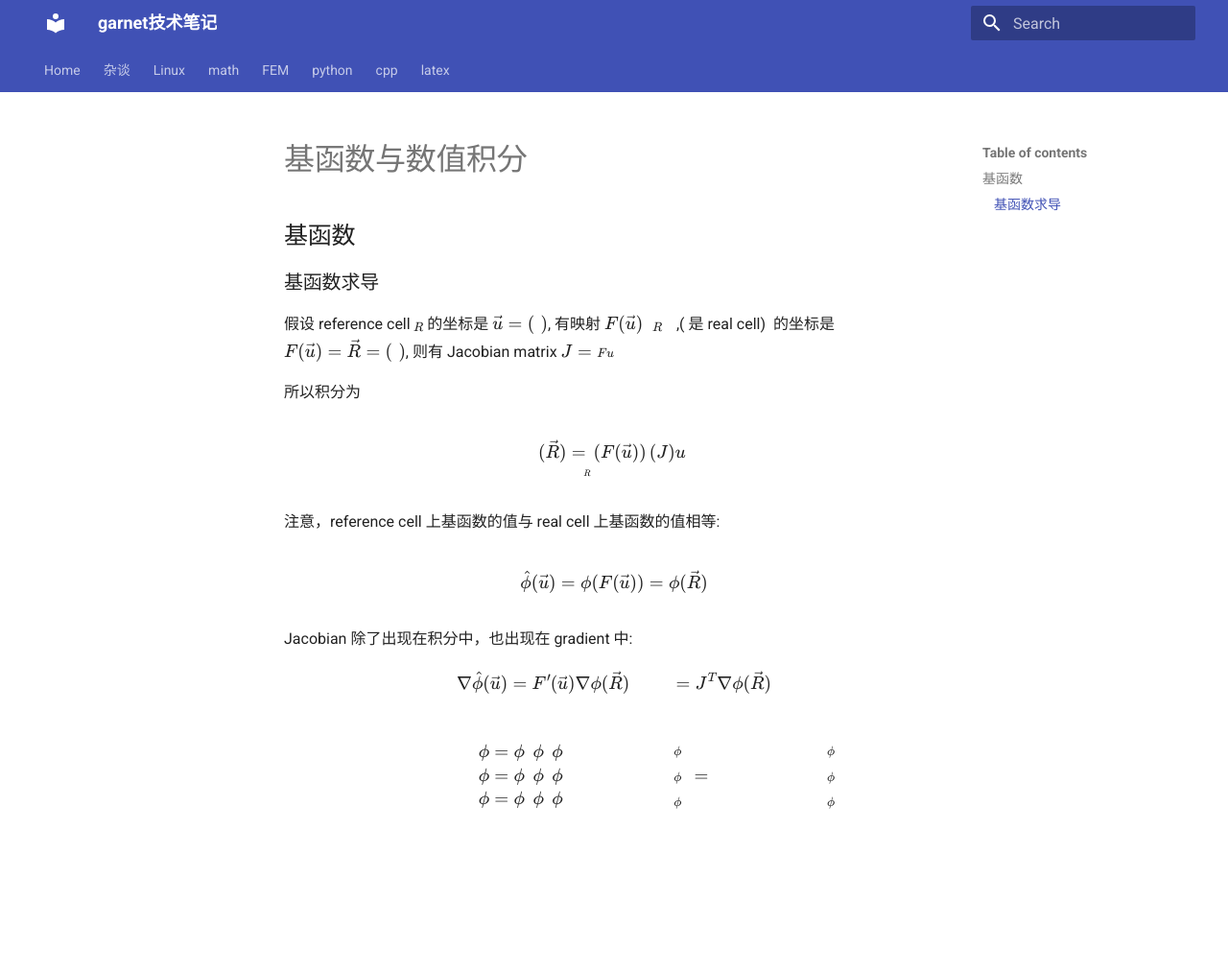
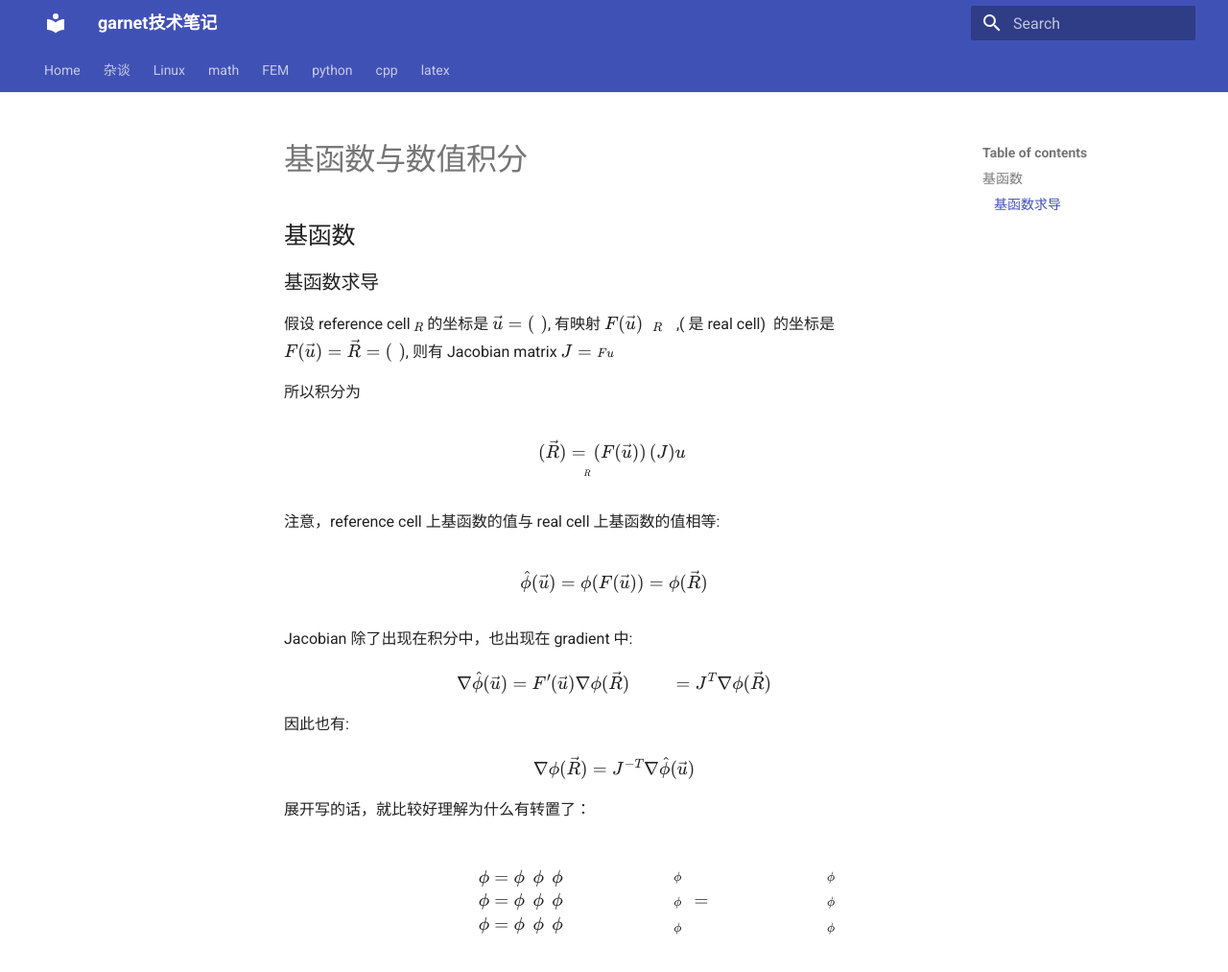
Before and after one commit to ymma98/technotes, an MkDocs documentation site: the page built from docs/FEM/基函数与数值积分.md, in a window 1280 px wide and 1030 px high. Shown: the top 1013 px of the window at 96% size. Built offline with MkDocs 1.6.1 and Material for MkDocs 9.7.7, drawn with Linux system fonts in a browser that asks for light colours; formulas are drawn with MathJax 3.

Commit message:
docs/FEM/基函数与数值积分.md updated from https://stackedit.cn/

```diff
--- a/docs/FEM/基函数与数值积分.md
+++ b/docs/FEM/基函数与数值积分.md
@@ -27,7 +27,12 @@ $$
 &= J^T\nabla \phi(\vec{R})
 \end{aligned}
 $$
+因此也有:
+$$
+\nabla \phi(\vec{R}) = J^{-T} \nabla \hat{\phi}(\vec{u})
+$$
 
+展开写的话，就比较好理解为什么有转置了：
 
 $$
 \begin{aligned}
```
Also changed, not shown: other parts of docs/FEM/基函数与数值积分.md (+3 -1 lines).
